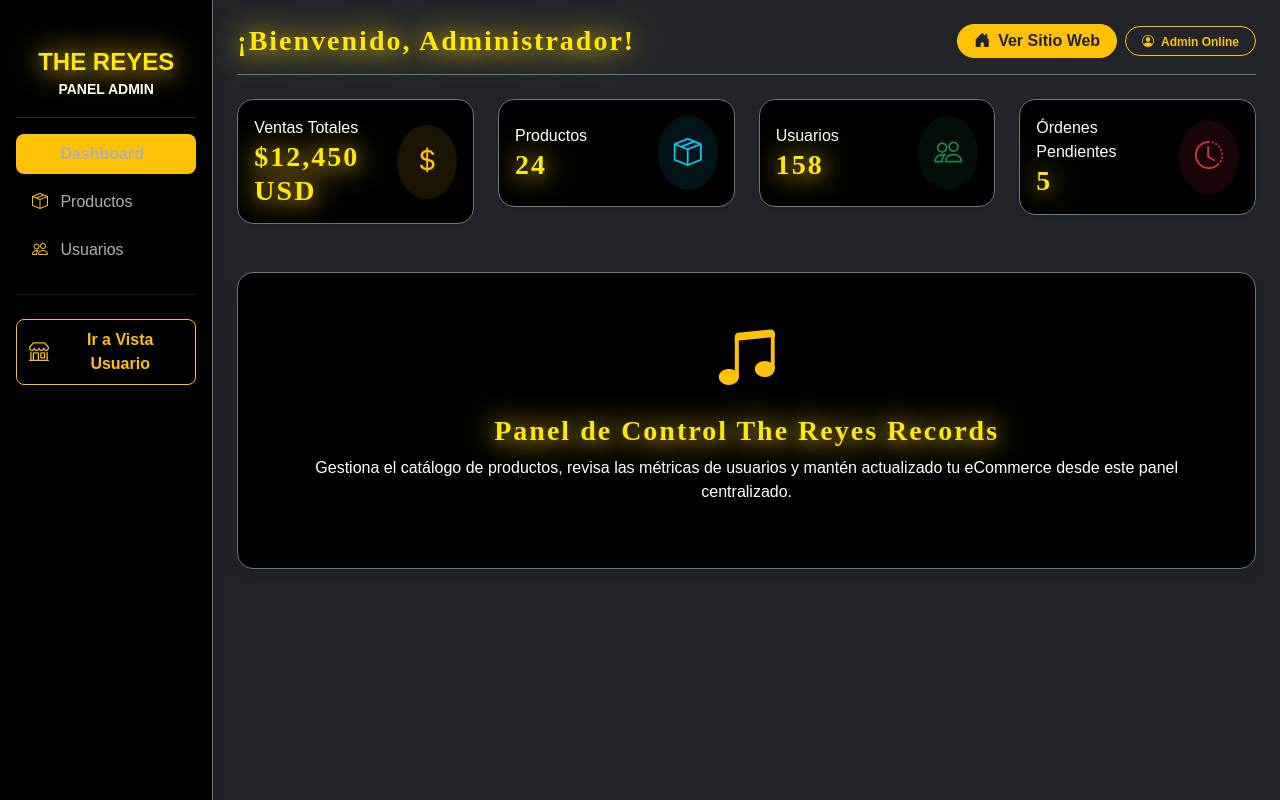
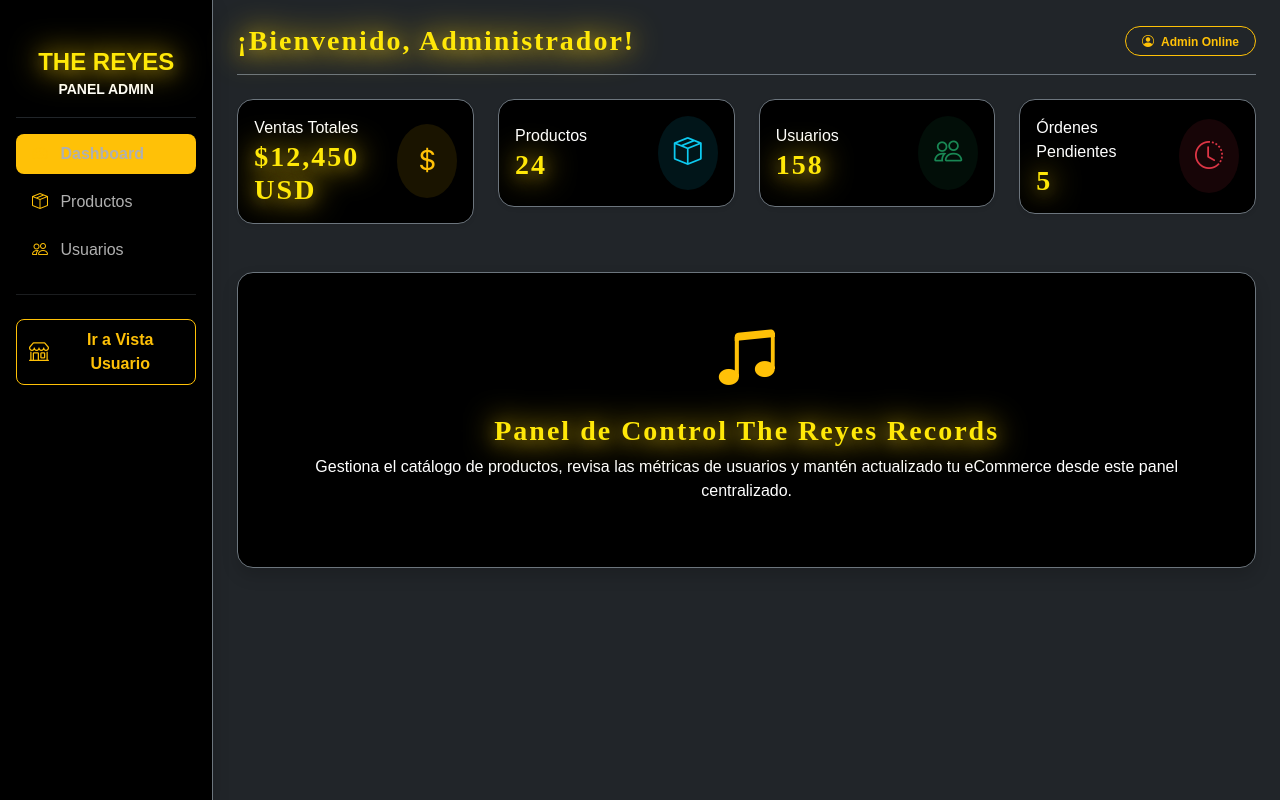
Before and after one commit to johao-riquelme/disqueraReact, a React (Vite) app in the folder disquera/: page /admin in a window 1280 px wide. Built offline with nearby package versions, Linux system fonts and the light colour scheme.

Commit message:
admin insano

```diff
--- a/disquera/src/view/AdminHome.jsx
+++ b/disquera/src/view/AdminHome.jsx
@@ -1,4 +1,3 @@
-import { Link } from 'react-router-dom';
 import { AdminSidebar } from '../components/AdminSidebar';
 
 export const AdminHome = () => {
@@ -8,27 +7,21 @@
         <AdminSidebar />
 
         <main className="col-md-9 ms-sm-auto col-lg-10 px-md-4 py-4">
+          {/* ENCABEZADO SUPERIOR */}
           <div className="d-flex justify-content-between align-items-center pb-3 mb-4 border-bottom border-secondary">
             <h1 className="h3 gold-title fw-bold m-0">¡Bienvenido, Administrador!</h1>
 
-            <div className="d-flex align-items-center gap-2">
-              <Link to="/" className="btn btn-warning fw-bold text-dark rounded-pill px-3 py-1 d-flex align-items-center gap-2">
-                <i className="bi bi-house-door-fill"></i> Ver Sitio Web
-              </Link>
-
-              <span className="badge bg-outline-warning border border-warning text-warning px-3 py-2 rounded-pill">
-                <i className="bi bi-person-circle me-1"></i> Admin Online
-              </span>
-            </div>
+            <span className="badge bg-outline-warning border border-warning text-warning px-3 py-2 rounded-pill">
+              <i className="bi bi-person-circle me-1"></i> Admin Online
+            </span>
           </div>
 
-          {/* TARJETAS RESUMEN */}
+          {/* TARJETAS RESUMEN (KPIs) */}
           <div className="row g-4 mb-5">
             <div className="col-12 col-sm-6 col-xl-3">
               <div className="card bg-black text-light border-secondary shadow-sm rounded-4">
                 <div className="card-body d-flex align-items-center justify-content-between">
                   <div>
-                    {/* Texto en blanco brillante */}
                     <span className="text-white fs-7">Ventas Totales</span>
                     <h3 className="gold-title fw-bold m-0">$12,450 USD</h3>
                   </div>
@@ -85,7 +78,6 @@
           <div className="p-5 bg-black rounded-4 border border-secondary text-center shadow">
             <i className="bi bi-music-note-beamed text-warning display-3 mb-3 d-block"></i>
             <h3 className="gold-title fw-bold">Panel de Control The Reyes Records</h3>
-            {/* Texto en blanco brillante */}
             <p className="text-white max-w-md mx-auto fs-6 mt-2">
               Gestiona el catálogo de productos, revisa las métricas de usuarios y mantén actualizado tu eCommerce desde este panel centralizado.
             </p>
```
